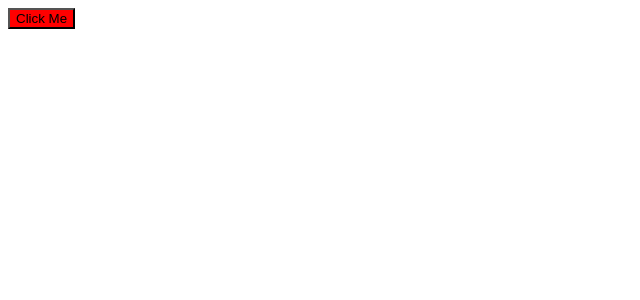
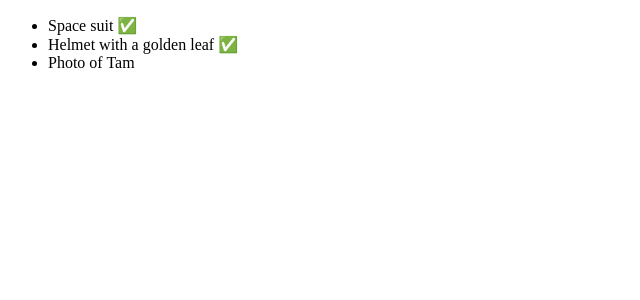
Before and after one commit to Mengsreang-Chhoeung/reactjs-youtube, a React (Vite) app in the folder learn-reactjs/: page / in a window 1280 px wide. Shown: the top 300 px of the page, without its empty margins (0-640 px from the left). Built offline with nearby package versions, Linux system fonts and the light colour scheme.

Commit message:
add item component that has conditional rendering

```diff
--- a/learn-reactjs/src/App.tsx
+++ b/learn-reactjs/src/App.tsx
@@ -1,3 +1,4 @@
+import Item from "./components/ConditionalRendering";
 import Greeting, { Greeting1, Greeting2 } from "./components/Greeting";
 import TestJSX from "./components/TestJSX";
 import TestProps from "./components/TestProps";
@@ -31,7 +32,14 @@ function App() {
         Lorem ipsum dolor sit amet consectetur adipisicing elit. Facilis quis id dicta error expedita perspiciatis hic, nostrum fugiat aut facere quisquam amet molestias ipsum alias adipisci laboriosam quos voluptatum vitae saepe magnam corrupti. Eum distinctio quasi maxime sint id omnis!
       </TestProps3> */}
 
-      <Button style={{ backgroundColor: "red" }} />
+      {/* <Button style={{ backgroundColor: "red" }} /> */}
+
+
+      <ul>
+        <Item name={"Space suit"} isPacked={true} />
+        <Item name={"Helmet with a golden leaf"} isPacked={true} />
+        <Item name={"Photo of Tam"} isPacked={false} />
+      </ul>
     </div>
   )
 }
--- /dev/null
+++ b/learn-reactjs/src/components/ConditionalRendering/index.tsx
@@ -0,0 +1,17 @@
+import React from "react";
+
+interface ItemProps {
+  name: string;
+  isPacked: boolean;
+}
+
+const Item: React.FC<ItemProps> = (props) => {
+  const { name, isPacked } = props;
+
+  if (isPacked) {
+    return <li>{name} ✅</li>;
+  }
+  return <li>{name}</li>;
+};
+
+export default Item;
```
